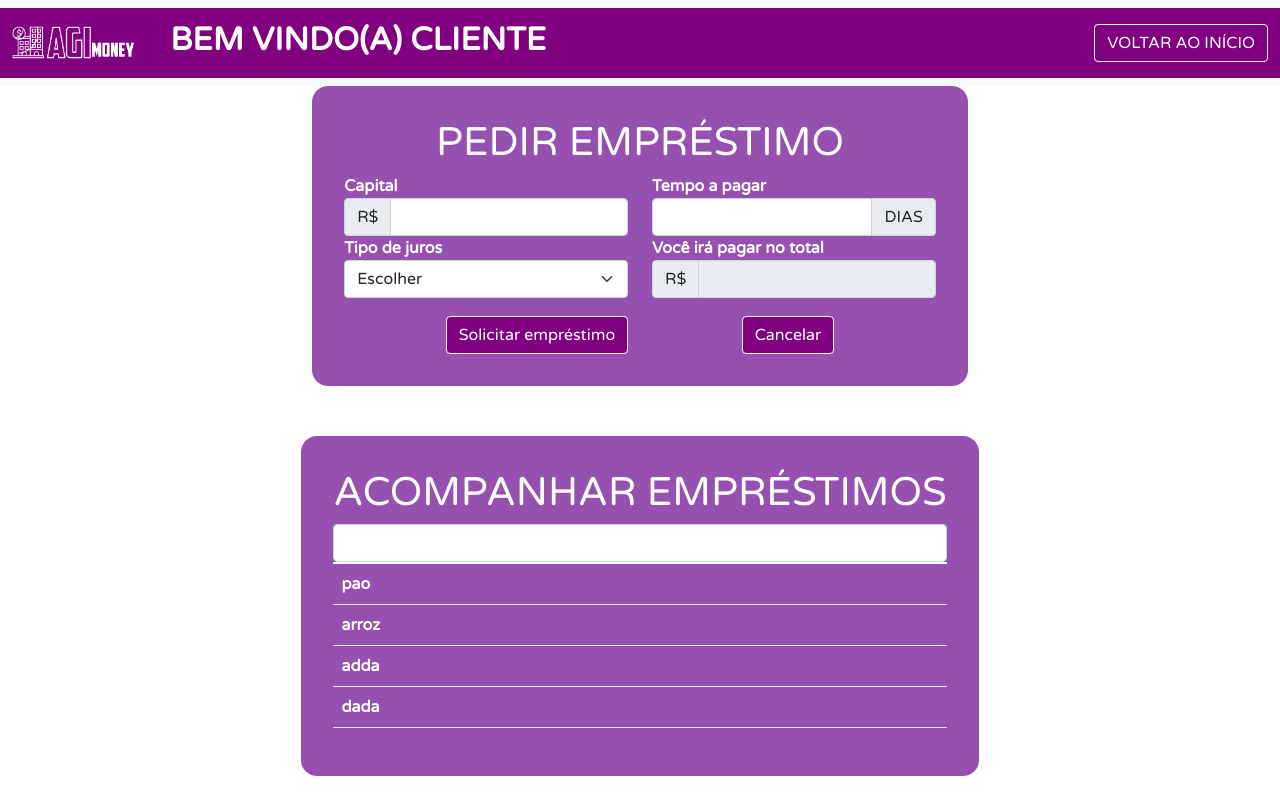
After one commit to L1ucas/trabalho-php-bd, a PHP site: page /cliente_pedidos.php in a window 1280 px wide. The commit adds this page. Run offline with PHP 8.4, Linux system fonts and the light colour scheme.

Commit message:
adicionei arquivos pra backup

```diff
--- a/banco.txt
+++ /dev/null
@@ -1,6 +0,0 @@
-{"nome":"Airton Junior","capital":"200","cpf":"89848538758","endereco":"R. Dos pão 765","tel":"88995566666","tempo":"3","email":"vitin@gmail.com","senha":"123456789"}
-{"nome":"Avelino","capital":"200","cpf":"89848538758","endereco":"R. Dos pão 765","tel":"88995566666","tempo":"3","email":"vitin@gmail.com","senha":"65465465"}
-{"nome":"Pedro","capital":"200","cpf":"89848538758","endereco":"R. Dos pão 765","tel":"88995566666","tempo":"3","email":"vitin@gmail.com","senha":"121212"}
-{"nome":"Vitor Hugo","capital":"200","cpf":"89848538758","endereco":"R. Dos pão 765","tel":"88995566666","tempo":"3","email":"vitin@gmail.com","senha":"i7tu6"}
-{"nome":"Edson Arantes Nascimento, mais conhecido como pelé","capital":"200","cpf":"89848538758","endereco":"R. Dos pão 765","tel":"88995566666","tempo":"3","email":"vitin@gmail.com","senha":"354453534354"}
-{"nome":"João","capital":"1000","cpf":"12345678912","endereco":"R. Luan Nascimento 56","tel":"12345678912","tempo":"12","email":"joao_luan@hotmail.com","senha":"123456789"}
--- a/banco_de_dados.php
+++ b/banco_de_dados.php
@@ -10,7 +10,6 @@ if (!empty($_POST['data'])) {
     fwrite($file, "\n" . $data);
     fclose($file);
 }
-
 
 function ler_e_imprimir_banco(){
     $handle = fopen("banco.txt", "r");
--- a/cliente_login.php
+++ b/cliente_login.php
@@ -19,7 +19,7 @@
 
             <div class="d-flex">
 
-                <a href="login.html"><button class="btn btn-outline-success" type="submit">VOLTAR AO LOGIN</button></a>
+                <a href="index.php"><button class="btn btn-outline-success" type="submit">VOLTAR AO INÍCIO</button></a>
 
             </div>
 
--- /dev/null
+++ b/cliente_pedidos.php
@@ -0,0 +1,148 @@
+<!DOCTYPE html>
+<html lang="en">
+
+<head>
+    <?php include_once 'header.php' ?>
+    <title>PEDIDOS DE EMPRÉSTIMO</title>
+</head>
+<style>
+    .my-dropdown {
+        position: relative;
+        display: inline-block;
+    }
+
+    .my-dropdown-content {
+        display: none;
+        position: absolute;
+        background-color: #f9f9f9;
+        min-width: 160px;
+        box-shadow: 0px 8px 16px 0px rgba(0, 0, 0, 0.2);
+        padding: 12px 16px;
+        z-index: 1;
+    }
+
+    .my-dropdown:hover .my-dropdown-content {
+        display: block;
+    }
+</style>
+
+<body>
+    <nav class="navbar navbar-expand-lg bg-light">
+        <div class="container-fluid">
+
+            <ul class="navbar-nav me-auto mb-2 mb-lg-0">
+                <a class="navbar-brand" href="#"><img src="imagens/LOGO.png" style="width:auto; height:3em;"></a>
+                <li class="nav-item">
+                    <a class="nav-link" href="#" style="font-size: 2em; font-weight: bolder; color: white">BEM VINDO(A) CLIENTE</a>
+                </li>
+            </ul>
+
+            <div class="d-flex">
+
+                <a href="index.php"><button class="btn btn-outline-success" type="submit">VOLTAR AO INÍCIO</button></a>
+
+            </div>
+
+
+        </div>
+
+    </nav>
+    <div style="display: flex; flex-direction: row;
+    justify-content: center; align-items: center;">
+
+        <article class="servico-login
+    servico-a" style="width: fit-content">
+
+            <header>
+                <h1>PEDIR EMPRÉSTIMO</h1>
+            </header>
+
+            <form>
+                <div class="row">
+                    <div class="col">
+                        <label>Capital</label>
+                        <div class="input-group">
+                            <span class="input-group-text" id="basic-addon1">
+                                R$
+                            </span>
+                            <input type="number" class="form-control">
+                        </div>
+                    </div>
+                    <div class="col">
+                        <label>Tempo a pagar</label>
+                        <div class="input-group">
+                            <input type="number" class="form-control">
+                            <span class="input-group-text" id="basic-addon1">
+                                DIAS
+                            </span>
+                        </div>
+                    </div>
+                </div>
+                <div class="row">
+                    <div class="col">
+                        <label>Tipo de juros</label>
+                        <select class="form-select" aria-label="Default select example">
+                            <option selected>Escolher </option>
+                            <option value="Composto">Composto 5%</option>
+                            <option value="Simples">Simples 9%</option>
+                        </select>
+
+                    </div>
+                    <div class="col">
+                        <label for="">Você irá pagar no total</label>
+                        <div class="input-group">
+                            <span class="input-group-text" id="basic-addon1">
+                                R$
+                            </span>
+                            <input type="number" class="form-control" readonly>
+                        </div>
+
+                    </div>
+                </div>
+                <div class="row" style="padding-top: 3%; display: flex; justify-content: space-evenly;">
+                    <button class="btn btn-primary" style="width:fit-content">Solicitar empréstimo</button>
+                    <button class="btn btn-primary" style="width:fit-content">Cancelar</button>
+                </div>
+
+            </form>
+
+
+        </article>
+    </div>
+    <div style="display: flex; flex-direction: row;
+    justify-content: center; align-items: center; padding-top: 50px">
+
+        <article class="servico-login
+    servico-a" style="width: fit-content">
+
+            <header>
+                <h1>ACOMPANHAR EMPRÉSTIMOS</h1>
+            </header>
+            <input type="text" name="" id="myInput" class="form-control">
+            <table class="table" style="color:white">
+            <thead></thead>
+            <tbody id="myTable">
+                <tr>
+                    <td>pao</td>
+                </tr>
+                <tr>
+                    <td>arroz</td>
+                </tr>
+                <tr>
+                    <td>adda</td>
+                </tr>
+                <tr>
+                    <td>dada</td>
+                </tr>
+            </table>
+    </tbody>
+        </article>
+    </div>
+
+    <script src="jquery-3.6.0.min.js"></script>
+    <script src="popper.min.js"></script>
+    <script src="bootstrap.bundle.min.js"></script>
+    <script src="script.js"></script>
+</body>
+
+</html>
--- a/script.js
+++ b/script.js
@@ -43,13 +43,12 @@ function mascaraUni(id){
 
 function cancelarCadastro(){
     document.getElementById("nome").value = ""
-    document.getElementById("capital").value = ""
     document.getElementById("tel").value = ""
     document.getElementById("email").value = ""
     document.getElementById("senha").value = ""
-    document.getElementById("tempo").value = ""
     document.getElementById("endereco").value = ""
     document.getElementById("cpf").value = ""
+    window.location.href = "cliente_login.php"
 }
 
 
--- a/style.css
+++ b/style.css
@@ -9,21 +9,6 @@
 .tela-principal {
     margin-left: 40%;
     margin-right: 20%;
-}
-
-.foto {
-    background: gray;
-    position: absolute;
-    border-radius: 1em;
-    width: 120px;
-    height: 160px;
-
-}
-
-@media only screen and (max-width: 384px) {
-    .foto {
-        position: relative;
-    }
 }
 
 article {
```
Also changed, not shown: banco_de_dados.js (+16 -7 lines), cliente.php (+7 -21 lines), popper.min.js (added), 2 other files.
